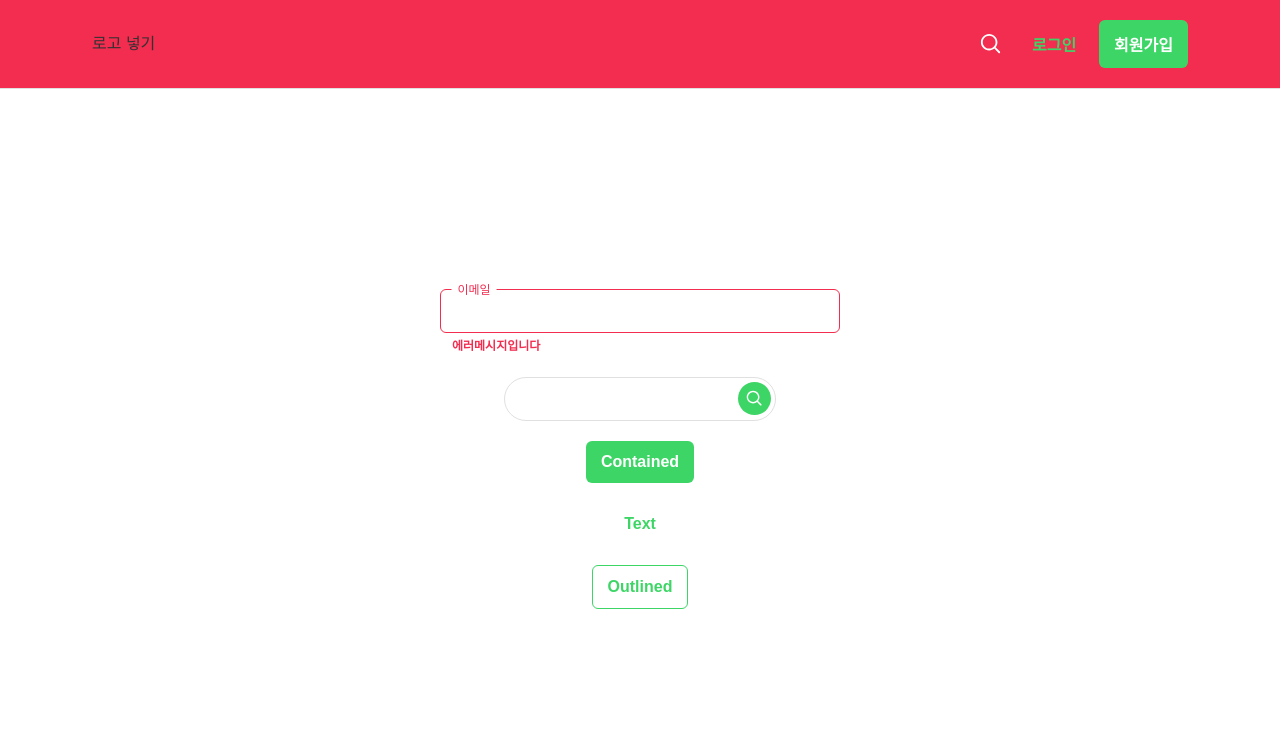
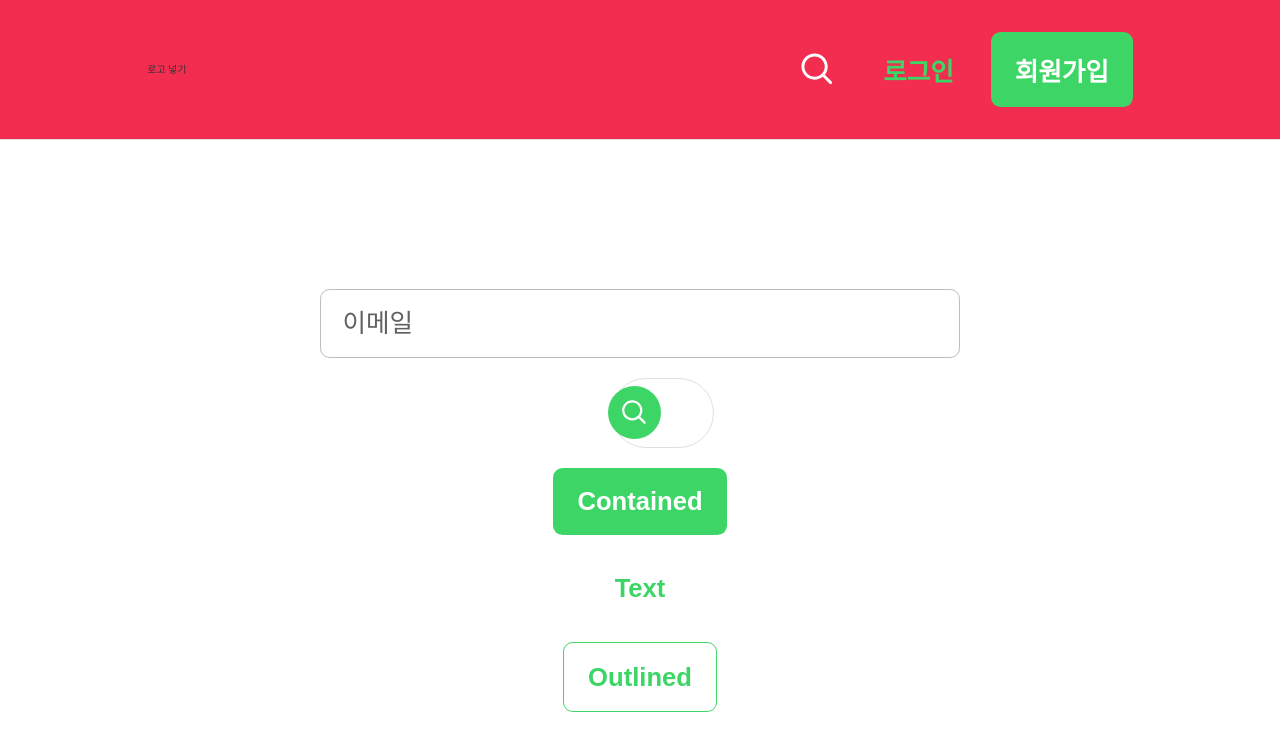
Before and after one commit to askus-2023/askus_frontend, a React (Vite) app: page /main in a window 1280 px wide. Shown: the top 750 px of the page. Built offline with nearby package versions, Linux system fonts and the light colour scheme.

Commit message:
fix: font 단위 변경
기본 폰트 사이즈 10px
px -> rem

```diff
--- a/src/components/common/button/ContainedButton.jsx
+++ b/src/components/common/button/ContainedButton.jsx
@@ -16,7 +16,7 @@ export default ContainedButton;
 
 const Wrapper = styled.div`
   background-color: ${theme.colors.green50};
-  border-radius: 6px;
+  border-radius: 0.6rem;
   display: flex;
   flex-shrink: 0;
   &:hover {
@@ -24,9 +24,9 @@ const Wrapper = styled.div`
   }
 
   button {
-    padding: 12px 15px;
+    padding: 1.2rem 1.5rem;
     color: white;
-    font-size: 16px;
+    font-size: 1.6rem;
     font-weight: bold;
   }
 `;
--- a/src/components/common/button/OutlinedButton.jsx
+++ b/src/components/common/button/OutlinedButton.jsx
@@ -16,8 +16,8 @@ export default OutlinedButton;
 
 const Wrapper = styled.div`
   background-color: white;
-  border: 1px solid ${theme.colors.green50};
-  border-radius: 6px;
+  border: 0.1rem solid ${theme.colors.green50};
+  border-radius: 0.6rem;
   display: flex;
   flex-shrink: 0;
 
@@ -26,9 +26,9 @@ const Wrapper = styled.div`
   }
 
   button {
-    padding: 12px 15px;
+    padding: 1.2rem 1.5rem;
     color: ${theme.colors.green50};
-    font-size: 16px;
+    font-size: 1.6rem;
     font-weight: bold;
     &:hover {
       color: ${theme.colors.green70};
--- a/src/components/common/button/TextButton.jsx
+++ b/src/components/common/button/TextButton.jsx
@@ -16,17 +16,17 @@ export default TextButton;
 
 const Wrapper = styled.div`
   border: none;
-  border-radius: 6px;
+  border-radius: 0.6rem;
   display: flex;
   flex-shrink: 0;
 
   button {
-    padding: 12px 15px;
+    padding: 1.2rem 1.5rem;
     color: ${theme.colors.green50};
-    font-size: 16px;
+    font-size: 1.6rem;
     font-weight: bold;
     &:hover {
-      border-radius: 6px;
+      border-radius: 0.6rem;
       background-color: ${theme.colors.green10};
     }
   }
--- a/src/components/common/header/Header.jsx
+++ b/src/components/common/header/Header.jsx
@@ -31,30 +31,30 @@ export default Header;
 
 const Wrapper = styled.div`
   width: 100%;
-  padding: 0 80px;
+  padding: 0 8rem;
   position: relative;
   background-color: ${theme.colors.red};
   display: flex;
   justify-content: space-between;
   align-items: center;
-  border-bottom: 1px solid ${theme.colors.grey30};
+  border-bottom: 0.1rem solid ${theme.colors.grey30};
 
   ul {
     display: flex;
-    padding: 20px 12px;
-    gap: 8px;
+    padding: 2rem 1.2rem;
+    gap: 0.8rem;
     li {
       display: flex;
     }
   }
 `;
 const LogoArea = styled.div`
-  flex: 1 0 140px;
-  padding: 0 12px;
+  flex: 1 0 14rem;
+  padding: 0 1.2rem;
 `;
 const SearchIcon = styled.div`
-  width: 36px;
-  height: 36px;
+  width: 3.6rem;
+  height: 3.6rem;
   display: flex;
   align-self: center;
   &:hover {
--- a/src/components/common/input/SearchInput.jsx
+++ b/src/components/common/input/SearchInput.jsx
@@ -18,17 +18,17 @@ export default SearchInput;
 
 const Wrapper = styled.div`
   position: relative;
-  max-width: 360px;
+  max-width: 3.6rem;
   button {
     position: absolute;
     top: 0;
     right: 0;
-    width: 33px;
-    height: 33px;
-    padding: 8px;
+    width: 3.3rem;
+    height: 3.3rem;
+    padding: 0.8rem;
     border-radius: 50%;
     background-color: ${theme.colors.green50};
-    transform: translate(-5px, 5px);
+    transform: translate(-0.5rem, 0.5rem);
     &:hover {
       background-color: ${theme.colors.green70};
     }
@@ -40,10 +40,10 @@ const Wrapper = styled.div`
 `;
 const InputEl = styled.input`
   width: 100%;
-  padding: 12px 45px 12px 18px;
-  font-size: 16px;
-  border: 1px solid ${theme.colors.grey30};
-  border-radius: 24px;
+  padding: 1.2rem 4.5rem 1.2rem 1.8rem;
+  font-size: 1.6rem;
+  border: 0.1rem solid ${theme.colors.grey30};
+  border-radius: 2.4rem;
   &:focus {
     border-color: ${theme.colors.grey90};
   }
--- a/src/components/common/input/TextInput.jsx
+++ b/src/components/common/input/TextInput.jsx
@@ -45,15 +45,15 @@ export default TextInput;
 
 const Wrapper = styled.div`
   position: relative;
-  width: 400px;
+  width: 40rem;
   background-color: white;
 
   label {
     position: absolute;
     top: 0;
     left: 0;
-    padding: 0 8px;
-    font-size: 16px;
+    padding: 0 0.8rem;
+    font-size: 1.6rem;
     color: ${({ focus, error }) =>
       error
         ? theme.colors.red
@@ -63,30 +63,30 @@ const Wrapper = styled.div`
     background-color: white;
     transform: ${({ focus, isValue, error }) =>
       error || focus || isValue
-        ? 'translate(4px, -7px) scale(0.75)'
-        : 'translate(6px, 14px)'};
+        ? 'translate(0.4rem, -0.7rem) scale(0.75)'
+        : 'translate(0.6rem, 1.4rem)'};
     transform-origin: top-left;
     transition: transform 0.25s ease;
     pointer-events: none;
   }
   input {
     width: 100%;
-    font-size: 16px;
-    padding: 12px 15px;
-    border: 1px solid
+    font-size: 1.6rem;
+    padding: 1.2rem 1.5rem;
+    border: 0.1rem solid
       ${({ error }) => (error ? theme.colors.red : theme.colors.grey40)};
-    border-radius: 6px;
+    border-radius: 0.6rem;
     &:focus {
-      border: 2px solid;
+      border: 0.2rem solid;
       border-color: ${({ error }) =>
         error ? theme.colors.red : theme.colors.green50};
     }
   }
 `;
 const ErrorMsgWrapper = styled.div`
-  padding: 4px 12px;
+  padding: 0.4rem 1.2rem;
   span {
-    font-size: 12px;
+    font-size: 1.2rem;
     color: ${theme.colors.red};
     font-weight: bold;
   }
--- a/src/pages/main/index.jsx
+++ b/src/pages/main/index.jsx
@@ -17,8 +17,6 @@ const MainPage = () => {
         placeholder='이메일'
         onChange={(e) => setEmail(e.target.value)}
         value={email}
-        error={true}
-        errMsg='에러메시지입니다'
       />
       <SearchInput />
       <ContainedButton>Contained</ContainedButton>
--- a/src/styles/GlobalStyle.js
+++ b/src/styles/GlobalStyle.js
@@ -13,13 +13,14 @@ html {
   padding: 0;
 }
 body {
-  font-family: 'Noto Sans KR', sans-serif;
   margin: 0;
   padding: 0;
   color: #323232;
   .App {
     width: 100vw;
+    max-width: 100%;
     height: 100vh;
+    font-size: 10px;
   }
 button {
   outline: none;
```
Also changed, not shown: 1 other file (tests, documents, lock files or other folders).
